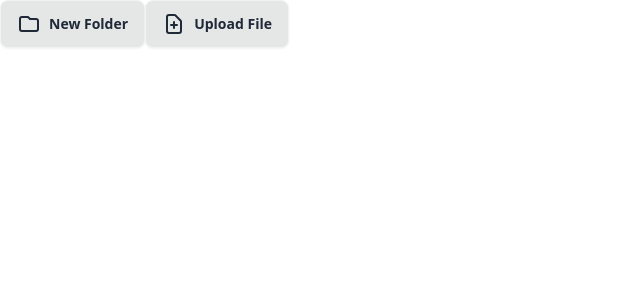
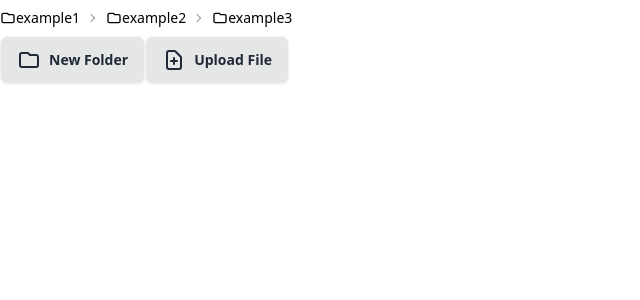
Before and after one commit to casewalker/files-site, a Next.js app in the folder webapp/: page / in a window 1280 px wide. Shown: the top 300 px of the page, without its empty margins (0-640 px from the left). Built offline with nearby package versions, Linux system fonts and the light colour scheme.

Commit message:
Move buttons into separate component, create breadcrumbs

```diff
--- /dev/null
+++ b/webapp/src/components/breadcrumbs.tsx
@@ -0,0 +1,24 @@
+interface Props {
+  directoryLocations: string[];
+}
+
+export default function Breadcrumbs({ directoryLocations }: Props) {
+  return (
+    <div className="text-sm breadcrumbs">
+      <ul>
+        {directoryLocations.map((directoryLocation, index) => (
+          <li key={`${index}:${directoryLocation}`}>
+            <a>
+              <svg xmlns="http://www.w3.org/2000/svg" fill="none" viewBox="0 0 24 24"
+                   className="w-4 h-4 stroke-current">
+                <path strokeLinecap="round" strokeLinejoin="round" strokeWidth="2"
+                      d="M3 7v10a2 2 0 002 2h14a2 2 0 002-2V9a2 2 0 00-2-2h-6l-2-2H5a2 2 0 00-2 2z"></path>
+              </svg>
+              {directoryLocation}
+            </a>
+          </li>
+        ))}
+      </ul>
+    </div>
+  );
+}
--- a/webapp/src/components/fileExplorer.tsx
+++ b/webapp/src/components/headerButtons.tsx
@@ -1,4 +1,4 @@
-export default function FileExplorer() {
+export default function HeaderButtons() {
   return (
     <div>
       <button className="btn">
--- a/webapp/src/pages/index.tsx
+++ b/webapp/src/pages/index.tsx
@@ -1,9 +1,15 @@
-import FileExplorer from "@/components/fileExplorer";
+import HeaderButtons from "@/components/headerButtons";
+import Breadcrumbs from "@/components/breadcrumbs";
 
 export default function Home() {
   return (
     <main>
-      <FileExplorer />
+      <Breadcrumbs directoryLocations={[
+        "example1",
+        "example2",
+        "example3",
+      ]} />
+      <HeaderButtons />
     </main>
   );
 }
```
Also changed, not shown: 2 other files (tests, documents, lock files or other folders).
